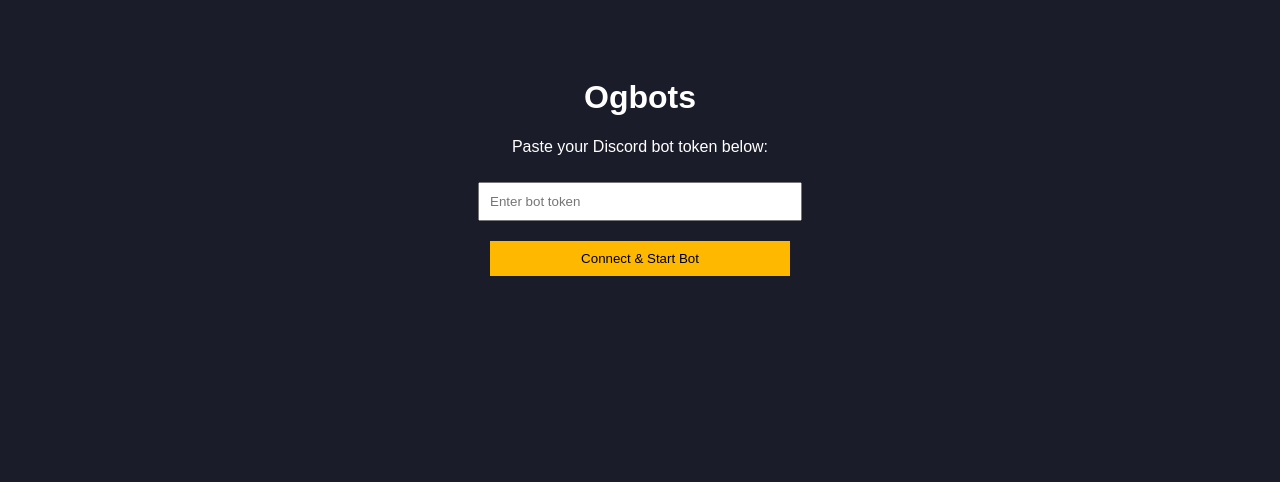
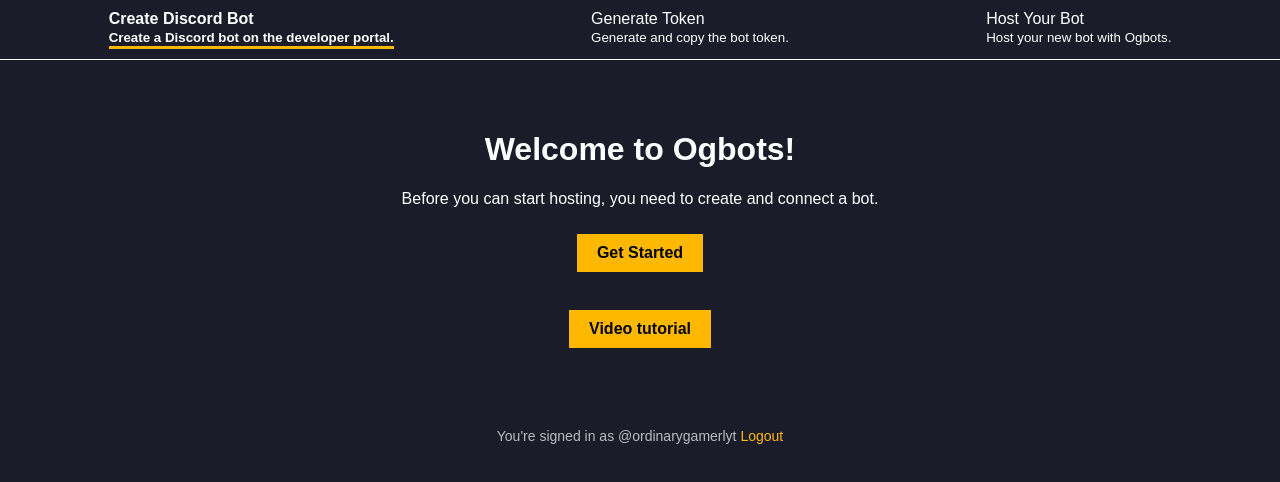
Before and after one commit to ordinaryYT/ogsbots, a website: page index.html in a window 1280 px wide. Drawn offline with Linux system fonts and the light colour scheme.

Commit message:
Update index.html

```diff
--- a/index.html
+++ b/index.html
@@ -1,47 +1,179 @@
 <!DOCTYPE html>
 <html lang="en">
 <head>
-  <meta charset="UTF-8">
-  <title>Ogbots - Start Your Discord Bot</title>
+  <meta charset="UTF-8" />
+  <meta name="viewport" content="width=device-width, initial-scale=1" />
+  <title>Ogbots</title>
   <style>
-    body { background-color: #1a1d29; color: white; font-family: Arial, sans-serif; text-align: center; padding: 50px; }
-    input, button { padding: 10px; margin: 10px; width: 300px; }
-    button { background: #ffb800; color: black; border: none; cursor: pointer; }
-    .log { margin-top: 20px; color: #0f0; }
+    body {
+      background-color: #1a1d29;
+      color: white;
+      font-family: Arial, sans-serif;
+      margin: 0; padding: 0;
+    }
+    .nav {
+      display: flex;
+      justify-content: space-around;
+      padding: 10px;
+      border-bottom: 1px solid #fff;
+      cursor: pointer;
+    }
+    .nav div:hover {
+      background-color: #333;
+    }
+    .nav div.active {
+      border-bottom: 3px solid #ffb800;
+      font-weight: bold;
+    }
+    .section {
+      display: none;
+      text-align: center;
+      padding: 50px;
+    }
+    .active {
+      display: block;
+    }
+    .btn {
+      background-color: #ffb800;
+      color: black;
+      padding: 10px 20px;
+      border: none;
+      cursor: pointer;
+      margin: 10px;
+      font-weight: bold;
+      font-size: 16px;
+    }
+    input {
+      width: 300px;
+      padding: 10px;
+      margin: 10px auto;
+      display: block;
+      font-size: 16px;
+      border-radius: 5px;
+      border: none;
+    }
+    .footer {
+      text-align: center;
+      padding: 20px;
+      font-size: 14px;
+      color: #bbb;
+    }
+    a {
+      color: #ffb800;
+      text-decoration: none;
+    }
+    #log {
+      margin-top: 20px;
+      color: lightgreen;
+      font-weight: bold;
+    }
   </style>
 </head>
 <body>
-  <h1>Ogbots</h1>
-  <p>Paste your Discord bot token below:</p>
-  <input type="text" id="tokenInput" placeholder="Enter bot token">
-  <br>
-  <button onclick="startBot()">Connect & Start Bot</button>
-  <div class="log" id="log"></div>
+  <div class="nav">
+    <div id="nav-create" class="active" onclick="showSection('create')">
+      Create Discord Bot<br><small>Create a Discord bot on the developer portal.</small>
+    </div>
+    <div id="nav-token" onclick="showSection('token')">
+      Generate Token<br><small>Generate and copy the bot token.</small>
+    </div>
+    <div id="nav-connect" onclick="showSection('connect')">
+      Host Your Bot<br><small>Host your new bot with Ogbots.</small>
+    </div>
+  </div>
+
+  <div id="create" class="section active">
+    <h1>Welcome to Ogbots!</h1>
+    <p>Before you can start hosting, you need to create and connect a bot.</p>
+    <button class="btn" onclick="showSection('token')">Get Started</button>
+    <br /><br />
+    <button class="btn" onclick="alert('Tutorial coming soon!')">Video tutorial</button>
+  </div>
+
+  <div id="token" class="section">
+    <h1>Copy Token</h1>
+    <p>
+      Generate and copy the bot token from the
+      <a href="https://discord.com/developers/applications" target="_blank" rel="noopener noreferrer">Discord Developer Portal</a>.
+    </p>
+    <p>Click the Copy button to copy the token.</p>
+    <input type="text" id="tokenField" placeholder="Paste your token here" />
+    <button class="btn" onclick="copyToken()">Copy Token</button>
+    <br /><br />
+    <button class="btn" onclick="showSection('connect')">Next Step</button>
+  </div>
+
+  <div id="connect" class="section">
+    <h1>Connect Your Bot</h1>
+    <p>Paste your token from the Discord Developer Portal in the field below.</p>
+    <input type="text" id="connectToken" placeholder="Bot Token" />
+    <br />
+    <button class="btn" onclick="connectBot()">Connect Bot</button>
+    <div id="log"></div>
+    <p>
+      By connecting, you agree to Ogbots' <a href="#">Terms of Service</a> and <a href="#">Privacy Policy</a>.
+    </p>
+    <a href="https://inventor.gg" target="_blank" rel="noopener noreferrer">Need help setting up your bot?</a>
+  </div>
+
+  <div class="footer">
+    You're signed in as @ordinarygamerlyt <a href="#">Logout</a>
+  </div>
 
   <script>
-    async function startBot() {
-      const token = document.getElementById('tokenInput').value;
+    function showSection(sectionId) {
+      const sections = document.querySelectorAll('.section');
+      sections.forEach(s => s.classList.remove('active'));
+
+      document.getElementById(sectionId).classList.add('active');
+
+      // update nav active state
+      document.querySelectorAll('.nav div').forEach(navItem => {
+        navItem.classList.remove('active');
+      });
+      document.getElementById('nav-' + sectionId).classList.add('active');
+    }
+
+    function copyToken() {
+      const tokenField = document.getElementById('tokenField');
+      tokenField.select();
+      tokenField.setSelectionRange(0, 99999); // For mobile
+      document.execCommand('copy');
+      alert('Token copied to clipboard!');
+    }
+
+    async function connectBot() {
+      const token = document.getElementById('connectToken').value.trim();
       const log = document.getElementById('log');
 
       if (!token) {
-        log.textContent = '❌ Please enter a bot token.';
+        log.style.color = 'red';
+        log.textContent = '❌ Please enter your bot token.';
         return;
       }
 
-      log.textContent = '🔄 Starting bot...';
+      log.style.color = 'white';
+      log.textContent = '⏳ Starting bot...';
 
       try {
-        const res = await fetch('/start-bot', {
+        const response = await fetch('/start-bot', {
           method: 'POST',
           headers: { 'Content-Type': 'application/json' },
           body: JSON.stringify({ token }),
         });
+        const text = await response.text();
 
-        const text = await res.text();
+        if (response.ok) {
+          log.style.color = 'lightgreen';
+        } else {
+          log.style.color = 'red';
+        }
+
         log.textContent = text;
-      } catch (err) {
-        log.textContent = '❌ Failed to connect to backend.';
-        console.error(err);
+      } catch (error) {
+        log.style.color = 'red';
+        log.textContent = '❌ Server error. Please try again.';
+        console.error(error);
       }
     }
   </script>
```
